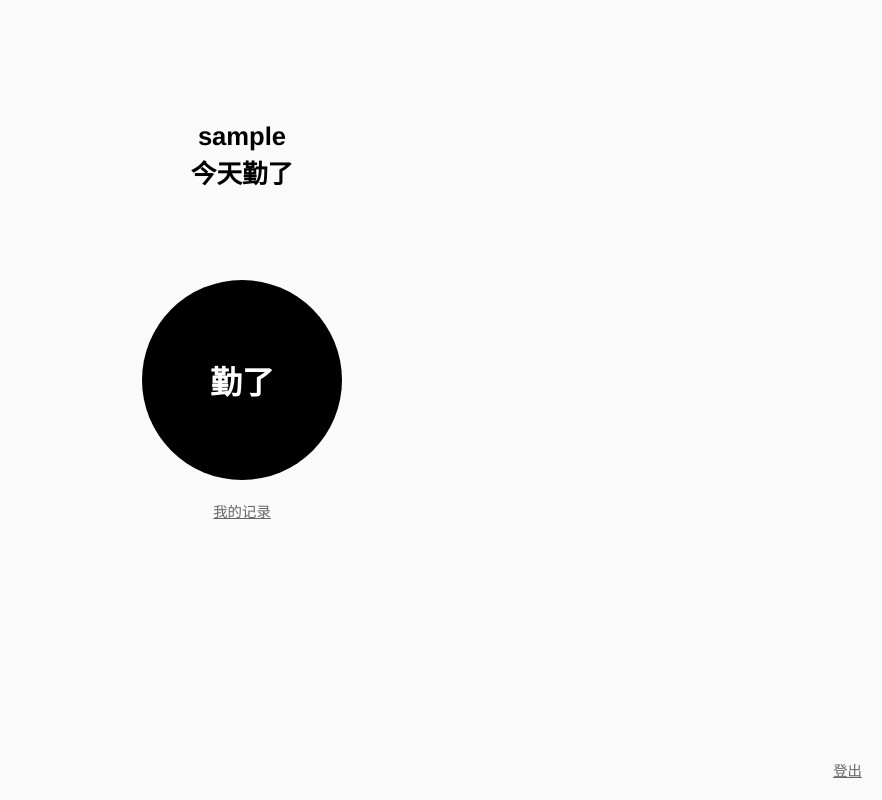
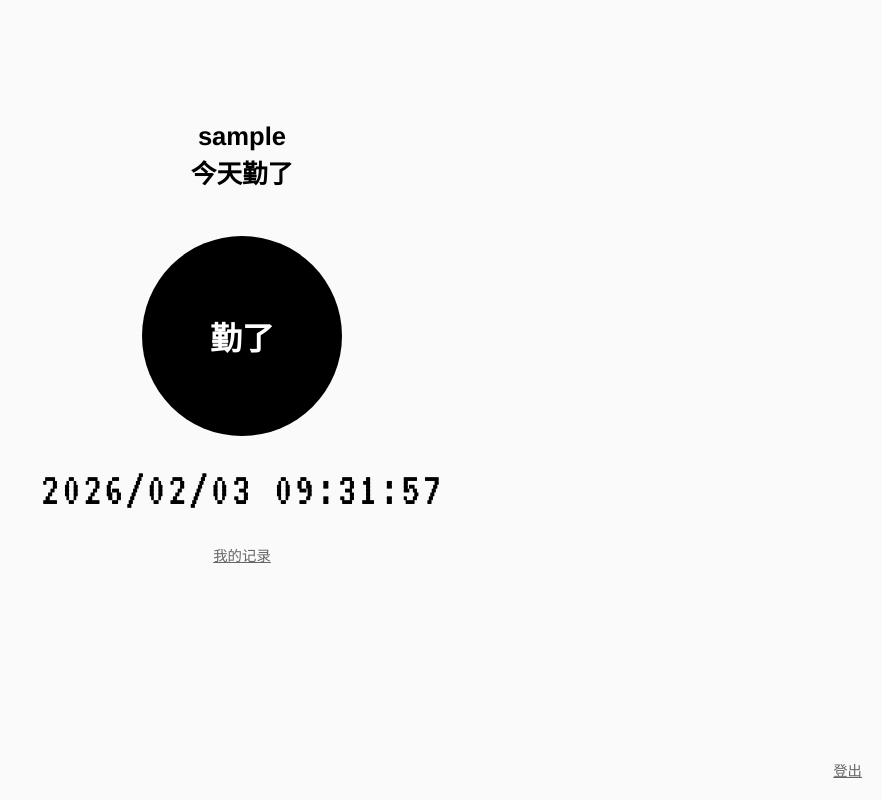
Before and after one commit to Swan416ya/maicorder, a Vue app in the folder maicorder-web/: page /main in a window 1280 px wide. Shown: the whole page, without its empty margins (398-1280 px from the left). Built offline with nearby package versions, Linux system fonts and the light colour scheme; sample sign-in values are in the browser's storage.

Commit message:
增加时间板

```diff
--- a/maicorder-web/src/components/MainLayout.vue
+++ b/maicorder-web/src/components/MainLayout.vue
@@ -33,6 +33,9 @@
         <span class="btn-text" v-if="!isDialogOpen">勤了</span>
       </div>
 
+      <!-- 时间显示 -->
+      <TimeBoard v-if="!isDialogOpen" />
+
       <div class="view-records-link" @click="handleViewRecords" v-if="!isDialogOpen">
         我的记录
       </div>
@@ -56,6 +59,7 @@
 import { ref, onMounted, onUnmounted } from 'vue'
 import { useRouter } from 'vue-router'
 import CheckInDialog from './CheckInDialog.vue'
+import TimeBoard from './timeBoard.vue'
 
 const router = useRouter()
 
--- /dev/null
+++ b/maicorder-web/src/components/timeBoard.vue
@@ -0,0 +1,66 @@
+<template>
+  <div class="time-board">
+    <div class="time-display">{{ formattedTime }}</div>
+  </div>
+</template>
+
+<script setup>
+import { ref, onMounted, onUnmounted } from 'vue'
+
+const formattedTime = ref('')
+let timer = null
+
+const updateTime = () => {
+  const now = new Date()
+  const year = now.getFullYear()
+  const month = String(now.getMonth() + 1).padStart(2, '0')
+  const day = String(now.getDate()).padStart(2, '0')
+  const hours = String(now.getHours()).padStart(2, '0')
+  const minutes = String(now.getMinutes()).padStart(2, '0')
+  const seconds = String(now.getSeconds()).padStart(2, '0')
+
+  formattedTime.value = `${year}/${month}/${day} ${hours}:${minutes}:${seconds}`
+}
+
+onMounted(() => {
+  updateTime()
+  timer = setInterval(updateTime, 1000)
+})
+
+onUnmounted(() => {
+  if (timer) {
+    clearInterval(timer)
+  }
+})
+</script>
+
+<style scoped>
+/* 引入像素字体 VT323 */
+@import url('https://fonts.googleapis.com/css2?family=VT323&display=swap');
+
+.time-board {
+  display: flex;
+  justify-content: center;
+  align-items: center;
+  margin: 10px 0;
+}
+
+.time-display {
+  /* 使用像素字体，如果加载失败则回退到等宽字体 */
+  font-family: 'VT323', 'Courier New', monospace;
+  /* 放大字体 */
+  font-size: 3rem;
+  /* 确保行高紧凑，避免上下留白过多 */
+  line-height: 1;
+  color: #000000;
+
+  /* 去除边框和背景 */
+  background-color: transparent;
+  border: none;
+  box-shadow: none;
+  padding: 0;
+
+  /* 可选：保持一点字间距让数字更清晰 */
+  letter-spacing: 2px;
+}
+</style>
```
